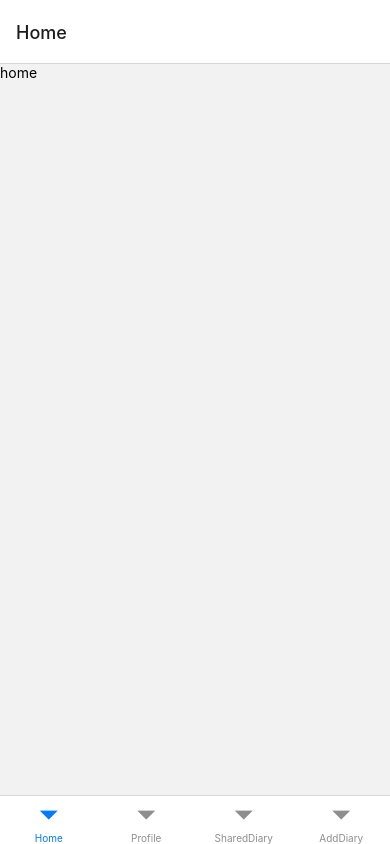
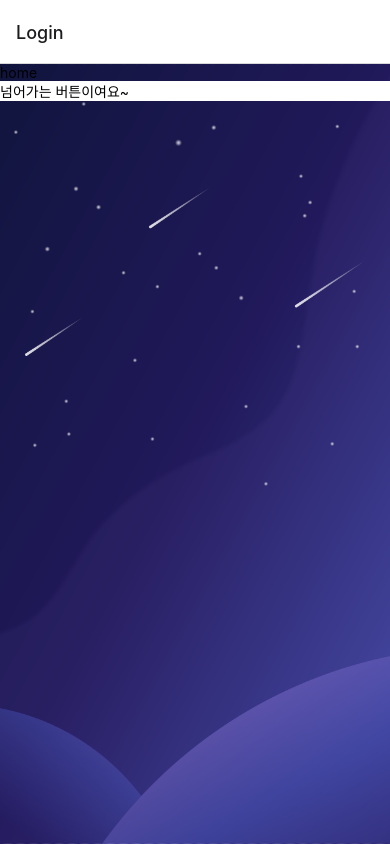
Before and after one commit to byhhh2/blooming-frontend, a React Native app in the folder blooming/: screen /Login in a window 390 px wide. Built offline with nearby package versions, Linux system fonts and the light colour scheme.

Commit message:
Add Login.js, images folder

```diff
--- a/blooming/App.js
+++ b/blooming/App.js
@@ -1,33 +1,14 @@
 import React from 'react';
-import {StyleSheet, Text, View} from 'react-native';
+import {NavigationContainer} from '@react-navigation/native';
 
-import TabNav from './tab/TabNav';
+import StackNavi from './Stack';
 
 const App = () => {
   return (
-    <>
-      <TabNav />
-    </>
+    <NavigationContainer>
+      <StackNavi />
+    </NavigationContainer>
   );
 };
 
-const styles = StyleSheet.create({
-  sectionContainer: {
-    marginTop: 32,
-    paddingHorizontal: 24,
-  },
-  sectionTitle: {
-    fontSize: 24,
-    fontWeight: '600',
-  },
-  sectionDescription: {
-    marginTop: 8,
-    fontSize: 18,
-    fontWeight: '400',
-  },
-  highlight: {
-    fontWeight: '700',
-  },
-});
-
 export default App;
--- /dev/null
+++ b/blooming/Stack.js
@@ -0,0 +1,18 @@
+import React, {useEffect} from 'react';
+import {createNativeStackNavigator} from '@react-navigation/native-stack';
+
+import TabNav from './tab/TabNav';
+import Login from './login/Login';
+
+const Stack = createNativeStackNavigator();
+
+const StackNavi = () => {
+  return (
+    <Stack.Navigator initialRouteName={Login}>
+      <Stack.Screen name="Login" component={Login} />
+      <Stack.Screen name="TabNav" component={TabNav} />
+    </Stack.Navigator>
+  );
+};
+
+export default StackNavi;
--- /dev/null
+++ b/blooming/login/Login.js
@@ -0,0 +1,46 @@
+import React from 'react';
+import {
+  StyleSheet,
+  Text,
+  View,
+  ImageBackground,
+  TouchableOpacity,
+} from 'react-native';
+
+const Login = props => {
+  return (
+    <View style={{flex: 1}}>
+      <ImageBackground
+        source={require(`../images/background.png`)}
+        style={{width: '100%', height: '100%'}}>
+        <Text>home</Text>
+        <TouchableOpacity
+          style={{width: '100%', backgroundColor: 'white'}}
+          onPress={() => props.navigation.navigate('TabNav')}>
+          <Text>넘어가는 버튼이여요~</Text>
+        </TouchableOpacity>
+      </ImageBackground>
+    </View>
+  );
+};
+
+const styles = StyleSheet.create({
+  sectionContainer: {
+    marginTop: 32,
+    paddingHorizontal: 24,
+  },
+  sectionTitle: {
+    fontSize: 24,
+    fontWeight: '600',
+  },
+  sectionDescription: {
+    marginTop: 8,
+    fontSize: 18,
+    fontWeight: '400',
+  },
+  highlight: {
+    fontWeight: '700',
+  },
+});
+
+export default Login;
--- a/blooming/tab/TabNav.js
+++ b/blooming/tab/TabNav.js
@@ -1,7 +1,6 @@
 import React, {useEffect} from 'react';
 import {createBottomTabNavigator} from '@react-navigation/bottom-tabs';
 import {Text, View, StyleSheet, BackHandler, Alert} from 'react-native';
-import {NavigationContainer} from '@react-navigation/native';
 
 import AddDiary from './add_diary/AddDiary';
 import Home from './home/Home';
@@ -12,14 +11,12 @@ const Tab = createBottomTabNavigator();
 
 const TabNav = () => {
   return (
-    <NavigationContainer>
     <Tab.Navigator>
       <Tab.Screen name="Home" component={Home} />
       <Tab.Screen name="Profile" component={Profile} />
       <Tab.Screen name="SharedDiary" component={SharedDiary} />
       <Tab.Screen name="AddDiary" component={AddDiary} />
     </Tab.Navigator>
-    </NavigationContainer>
   );
 };
 
```
Also changed, not shown: blooming/images/background.png (added). Lines whose indentation alone changed are shown as unchanged.
